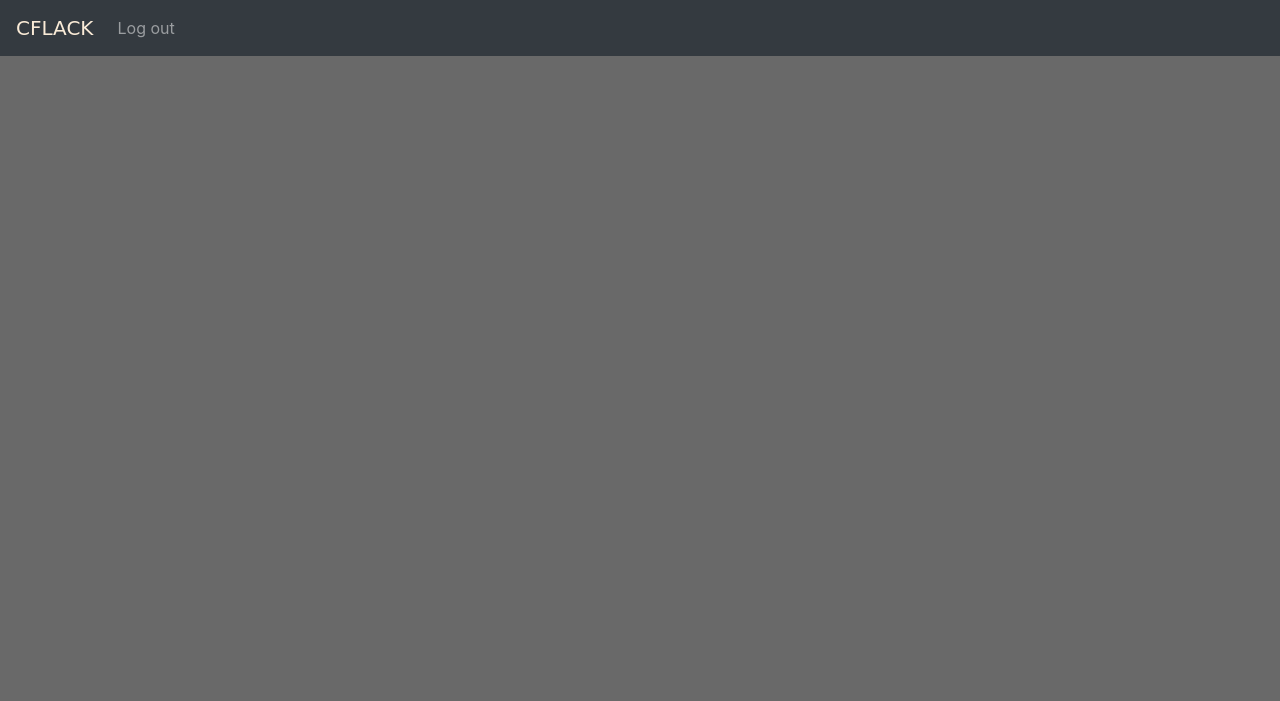
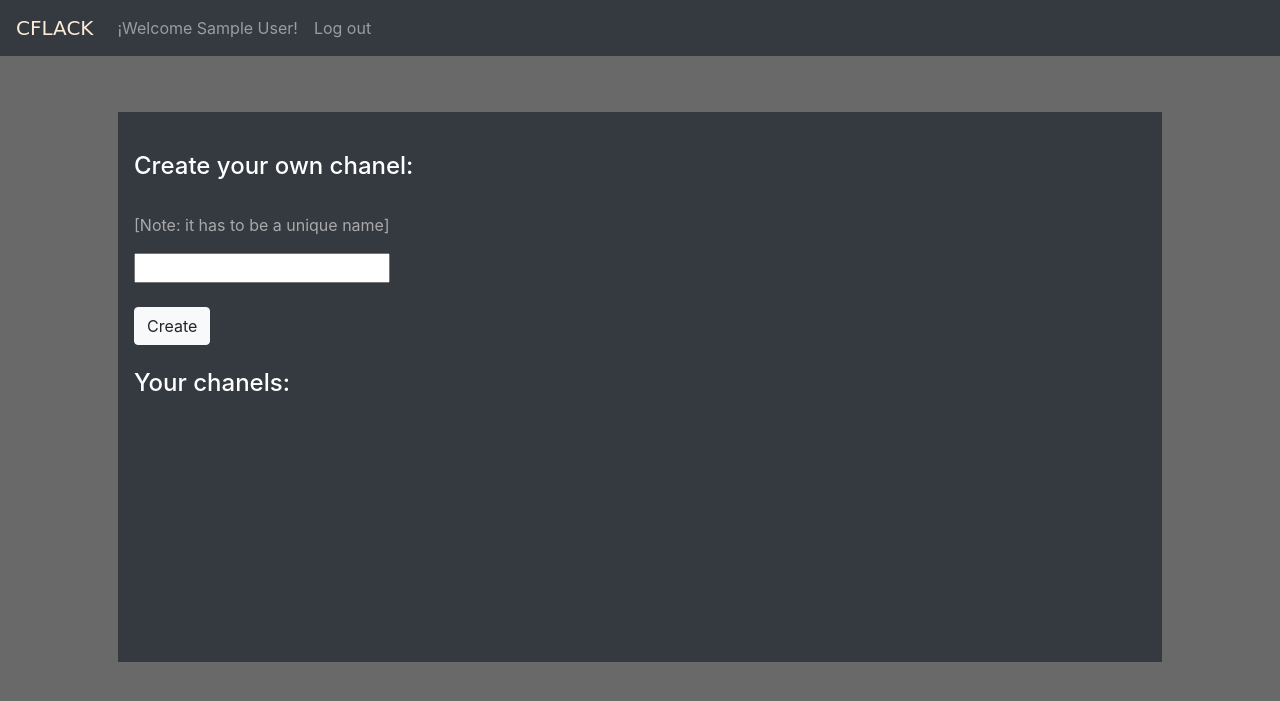
Before and after one commit to today-is-cinthia/cs50w-project2, a Flask app: page /home in a window 1280 px wide. Shown: the top 701 px of the page. Run offline with Flask 2, Linux system fonts and the light colour scheme; the visitor is signed in with stand-in values (Sample User, id 1); some libraries are stand-ins or nearby versions; some web fonts are replaced.

Commit message:
Add files via upload

```diff
--- a/application.py
+++ b/application.py
@@ -12,6 +12,7 @@ app.config["SECRET_KEY"] = os.getenv("SECRET_KEY")
 socketio = SocketIO(app)
 
 nombres = []
+channels=[]
 
 @app.route("/")
 def index():
@@ -21,18 +22,29 @@ def index():
 def home():
     if request.method == "POST":
         name = request.form.get("name")
-        for i in nombres:
-            if name == i:
-                flash("User already exists")
-        if name == None:
-            flash("required")
+        #for i in nombres:
+         #   if name == i:
+          #      flash("This user already exists. Try again")
+           #     return redirect("/")
         nombres.append(name)
-        session['name'] = name
-    return render_template("home.html")
+        session['name']=name
+        nombre= session['name']
+        session.permanent=True
 
-@app.route("/logout", methods=["GET", "POST"])
+        channel = request.form.get("channel")
+        for i in channels:
+            if channel == i:
+                flash("This channel already exists. Try again")
+        channels.append(channel)
+
+    else:
+        nombre= session['name']
+        session.permanent=True
+    return render_template("home.html",nombre=nombre, channels=channels)
+
+@app.route("/logout")
 def logout():
-    session.clear()
+    session.permanent=False
     return redirect("/")
 
 @socketio.on('message')
--- /dev/null
+++ b/static/home.js
@@ -0,0 +1,10 @@
+document.addEventListener('DOMContentLoaded',() => {
+    var socket = io.connect(location.protocol+'//' + document.domain + ':' + location.port);
+    localStorage.getItem("name")
+
+document.querySelector("#salir").onclick = () =>{
+  localStorage.getItem("name")
+  localStorage.removeItem("name")
+}
+
+})
--- a/templates/home.html
+++ b/templates/home.html
@@ -3,15 +3,35 @@
 CFLACK
 {% endblock %}
 {% block main %}
+<script src="/static/home.js"></script>
 <nav class="navbar navbar-expand-sm bg-dark navbar-dark fixed-top">
     <a style="font-family: 'Rubik Bubbles', cursive;color: antiquewhite;" class="navbar-brand" href="#">CFLACK</a>
     <ul class="navbar-nav">
       <li class="nav-item">
-        <a class="nav-link" href="/logout">Log out</a>
+        <a class="nav-link" href="">¡Welcome {{nombre}}!</a>
+      </li>
+      <li class="nav-item">
+        <a id="salir" class="nav-link" href="/logout">Log out</a>
       </li>
     </ul>
   </nav>
-  <h1>{{name}}</h1>
+
+  <br><br><div style="height: 550px; width:100%" class="container p-3 my-3 bg-dark text-white">
+    <br><h4>Create your own chanel:</h4><br>
+    <p style="color:#A9A9A9 ;">[Note: it has to be a unique name]</p>
+    <form class="form" action="/home" method="post">
+      <input name="channel" type="text"><br><br>
+      <button type="submit" class="btn btn-light">Create</button>
+    </form>
+
+    <br><h4>Your chanels:</h4><br>
+    {% for i in channels %}
+    <div class="dropdown-menu bg-light">
+      <a class="dropdown-item" href="#">{{i}}</a>
+    </div>
+    {% endfor %}
+
+  </div>
 <!-- <div style="width: 100%; height: 70px;" class="container-fluid p-3 my-3 border bg-light">
     <h2 id="contenido"></h2>
 </div>
--- a/templates/layout.html
+++ b/templates/layout.html
@@ -14,7 +14,6 @@
 <script src="https://cdn.jsdelivr.net/npm/bootstrap@4.6.1/dist/js/bootstrap.bundle.min.js"></script>
 <script src="https://cdnjs.cloudflare.com/ajax/libs/socket.io/4.0.1/socket.io.js" integrity="sha512-q/dWJ3kcmjBLU4Qc47E4A9kTB4m3wuTY7vkFJDTZKjTs8jhyGQnaUrxa0Ytd0ssMZhbNua9hE+E7Qv1j+DyZwA==" crossorigin="anonymous"></script>
 <link rel="stylesheet" href="/static/style.css">
-<script src="/static/script.js"></script>
 </head>
 <body>
     <main class="container p-5">
```
Also changed, not shown: static/index.js (added, +21 -0 lines), templates/index.html (+7 -3 lines).
